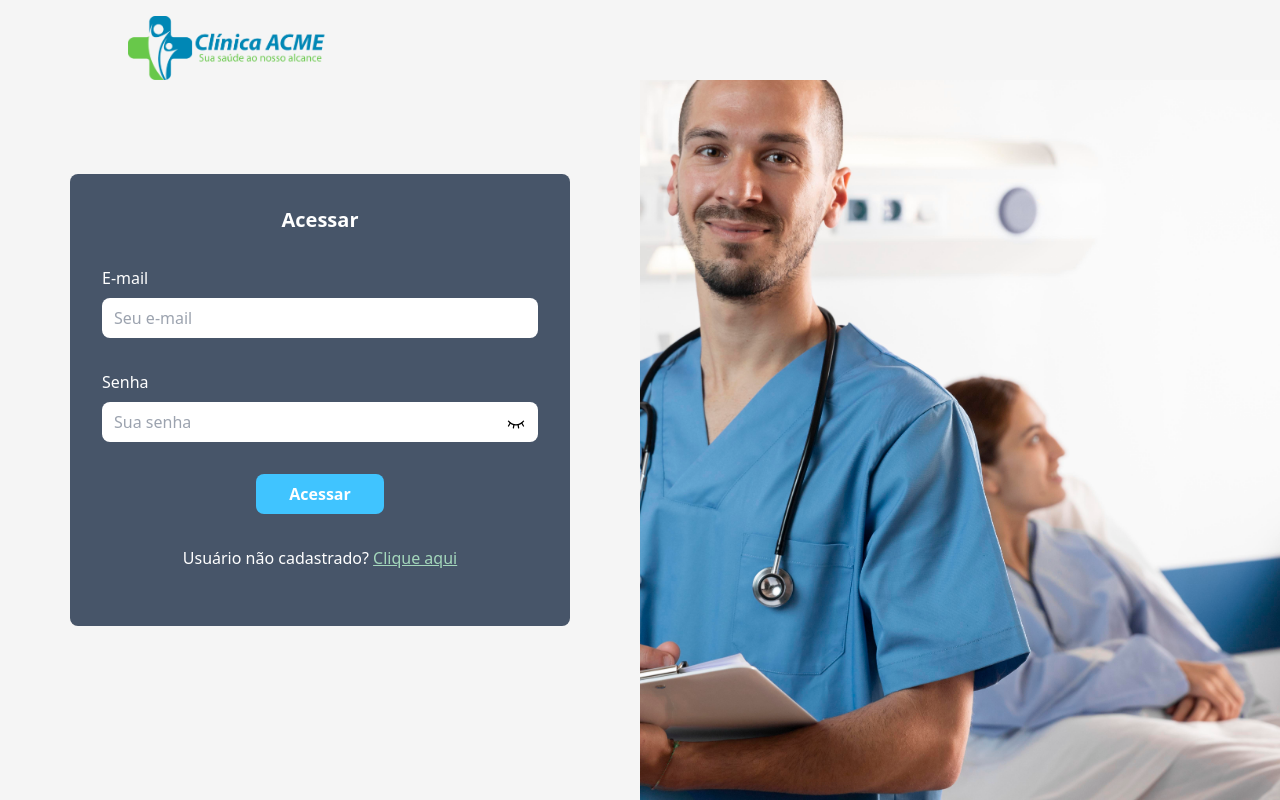
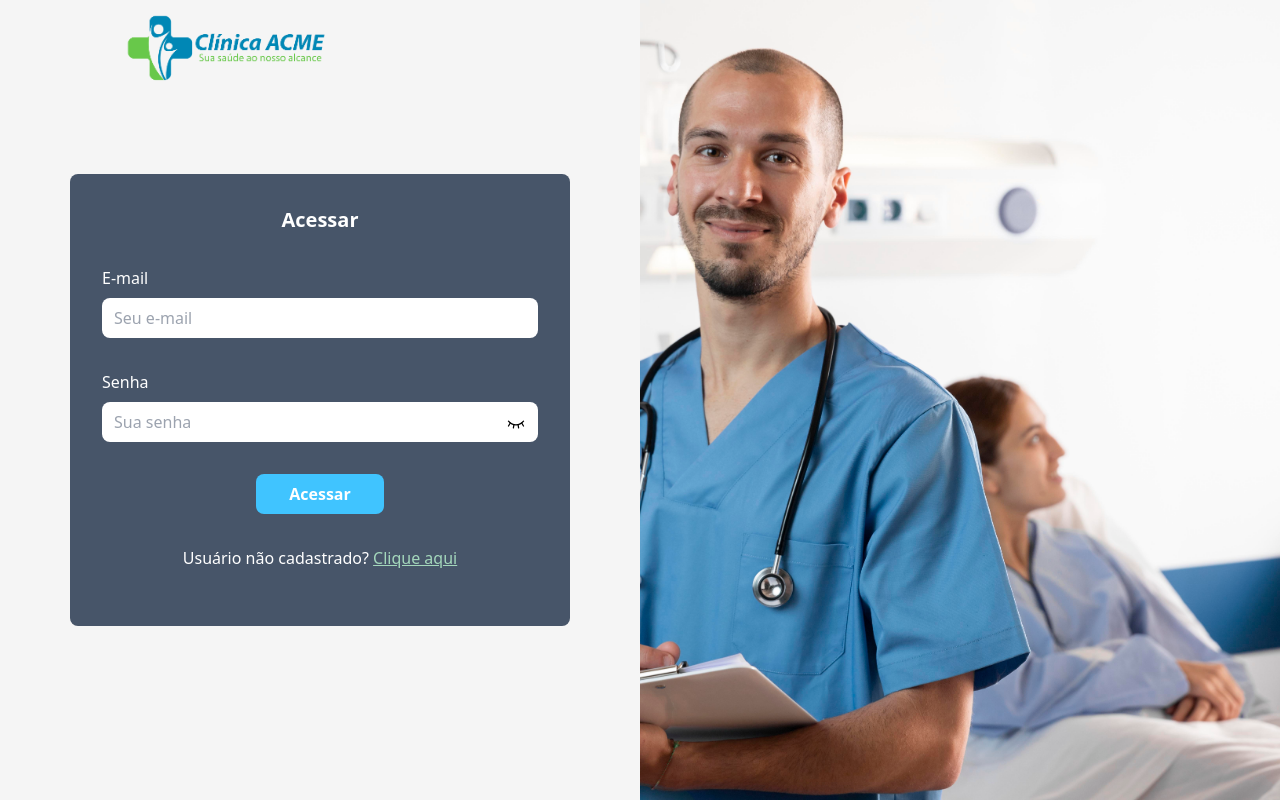
Before and after one commit to almeidaxz/desafio-interprocess, a React (Vite) app in the folder acme-client/: page / in a window 1280 px wide. Built offline with nearby package versions, Linux system fonts and the light colour scheme.

Commit message:
fix no espaçamento do navbar

```diff
--- a/acme-client/src/components/Navbar/index.jsx
+++ b/acme-client/src/components/Navbar/index.jsx
@@ -13,8 +13,11 @@ export default function Navbar() {
     }
 
     return (
-        <header className='w-full pt-4 mb-8 fixed bg-[#f5f5f5] z-20'>
-            <nav className='max-w-[1024px] m-auto flex items-center justify-between'>
+        <header
+            className='w-full pt-4 mb-8 fixed z-20'
+            style={path === '/home' ? { backgroundColor: '#F5F5F5' } : null}
+        >
+            <nav className='lg:max-w-[1024px] xl:max-w-[80%] m-auto flex items-center justify-between'>
                 <a href="#">
                     <img
                         className='w-[200px]'
```
